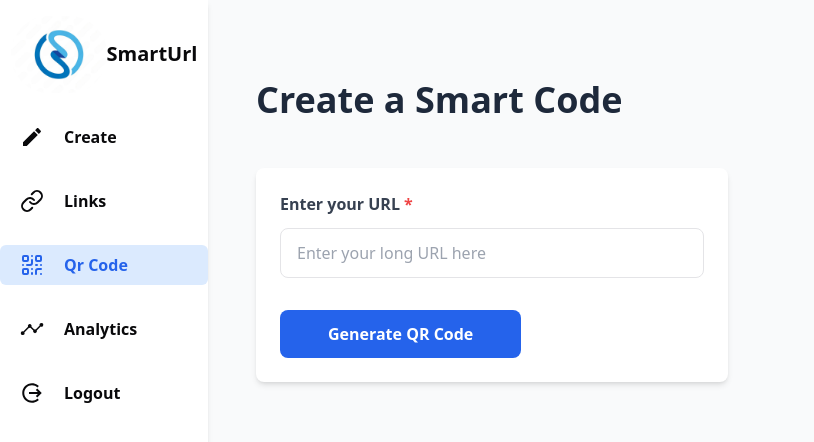
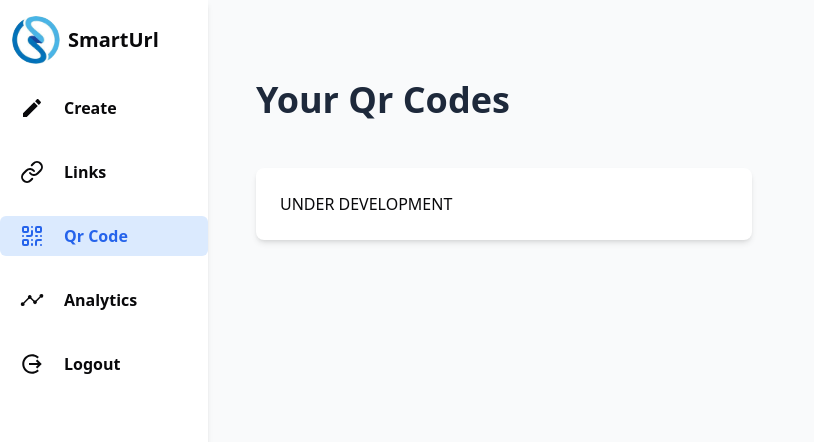
Before and after one commit to subhash18cH/SmartUrlAnalyserFrontend, a React (Vite) app: page /qr-code in a window 1280 px wide. Shown: the top 442 px of the page, without its empty margins (0-814 px from the left). Built offline with nearby package versions, Linux system fonts and the light colour scheme; no server answers; sample sign-in values are in the browser's storage.

Commit message:
build user qr code component

```diff
--- a/src/App.jsx
+++ b/src/App.jsx
@@ -9,6 +9,7 @@
 import { Toaster } from "react-hot-toast";
 import ProtectedRoute from "./components/ProtectedRoute";
 import LandingPage from "./components/LandingPage";
+import UserQrCodes from "./components/UserQrCodes";
 
 
 const App = () => {
@@ -36,16 +37,24 @@
             <Home />
           </ProtectedRoute>}
         />
-        <Route path='/create' element={
+        <Route path='/link-page/create' element={
           <ProtectedRoute>
             <Create />
           </ProtectedRoute>}
         />
-        <Route path='/qr-code' element={
+
+        <Route path='/qr-code/create' element={
           <ProtectedRoute>
             <QrCode />
           </ProtectedRoute>}
         />
+
+        <Route path='/qr-code' element={
+          <ProtectedRoute>
+            <UserQrCodes />
+          </ProtectedRoute>}
+        />
+
         <Route path='/link-page' element={
           <ProtectedRoute>
             <LinkPage />
--- a/src/components/CreateModal .jsx
+++ b/src/components/CreateModal .jsx
@@ -16,23 +16,25 @@
           <button
             onClick={() => {
               onClose();
-              navigate('/create');
+              navigate('/link-page/create');
             }}
-            className="w-full flex items-center justify-center gap-2 p-3 rounded-lg bg-blue-500 text-white hover:bg-blue-600 font-semibold"
+            className="w-full flex items-center pl-16 gap-2 p-3 rounded-lg bg-blue-600 text-white hover:bg-blue-700 font-semibold"
           >
-            <FiLink />
+            <FiLink className='text-xl' />
             Create Link
           </button>
+
           <button
             onClick={() => {
               onClose();
-              navigate('/qr-code');
+              navigate('/qr-code/create');
             }}
-            className="w-full flex items-center justify-center gap-2 p-3 rounded-lg bg-green-500 text-white hover:bg-green-600 font-semibold"
+            className="w-full flex items-center justify-center gap-2 p-3 rounded-lg bg-blue-600 text-white hover:bg-blue-700 font-semibold"
           >
             <QrCode />
             Create QR Code
           </button>
+
         </div>
 
         <button
--- a/src/components/Home.jsx
+++ b/src/components/Home.jsx
@@ -16,8 +16,10 @@
       <div className="bg-gray-50 min-h-screen">
         <Sidebar />
         <div className="flex justify-center">
+
           <div className="w-full sm:w-[90%] lg:w-[80%] rounded-lg flex flex-col p-4 sm:p-6
-            ml-0 sm:ml-16 md:ml-52 mt-16 sm:mt-14">
+            ml-0 sm:ml-16 md:ml-52 mt-16 sm:mt-2">
+            <h1 className='text-4xl font-semibold mb-8'>Your Activity</h1>
 
             <div className="grid grid-cols-1 sm:grid-cols-2 lg:grid-cols-3 gap-4 sm:gap-6 mb-6">
 
--- a/src/components/LinkPage.jsx
+++ b/src/components/LinkPage.jsx
@@ -22,7 +22,6 @@
       setLoading(false)
     }
   }
-
   useEffect(() => {
     getAllURLS()
   }, [])
@@ -30,12 +29,11 @@
   return (
     <div className='min-h-screen bg-gray-50'>
       <Sidebar />
-      {/* Main content area with responsive padding and width */}
       <div className='flex justify-center'>
         <div className='w-full px-4 sm:px-6 md:px-8 sm:ml-52 mt-16 sm:mt-12 max-w-7xl mx-auto'>
           <div className="w-full">
             {!loading && urls && urls.length > 0 && (
-              <h1 className='text-slate-800 text-2xl sm:text-3xl md:text-4xl font-semibold mb-6 sm:mb-12 px-2'>
+              <h1 className='text-slate-800 text-2xl sm:text-3xl md:text-4xl font-semibold mb-6 sm:mb-12 px-2 lg:ml-11 md:ml-7'>
                 SmartUrl Links
               </h1>
             )}
@@ -58,7 +56,7 @@
                     </div>
 
                     <div className='flex justify-center w-full'>
-                      <Link to="/create">
+                      <Link to="/link-page/create">
                         <button className='flex items-center px-3 sm:px-4 py-2 bg-blue-600 text-white rounded-lg
                           hover:bg-blue-700 transition-colors focus:outline-none focus:ring-2 focus:ring-blue-200'>
                           <FiFilePlus className='mr-2' size={20} />
--- a/src/components/Sidebar.jsx
+++ b/src/components/Sidebar.jsx
@@ -7,7 +7,7 @@
 import { IoMdCreate } from "react-icons/io";
 import { Link } from 'react-router-dom';
 import ButtonSide from './ButtonSide';
-import logo from '/src/assets/SmartUrlLogo.jpg';
+import logo from '/src/assets/logo.jpg';
 import CreateModal from './CreateModal ';
 
 const Sidebar = () => {
@@ -16,7 +16,6 @@
 
   return (
     <>
-      {/* Mobile Menu Button */}
       <button
         onClick={() => setIsMobileMenuOpen(!isMobileMenuOpen)}
         className="fixed top-4 left-4 z-50 p-2 rounded-lg bg-white shadow-md sm:hidden"
@@ -31,7 +30,6 @@
         </svg>
       </button>
 
-      {/* Main Sidebar */}
       <div className={`
         w-52 h-screen fixed flex flex-col justify-between py-4 bg-white shadow-md
         transform transition-transform duration-300 ease-in-out z-40
@@ -39,15 +37,15 @@
         sm:translate-x-0
       `}>
         <div className='flex flex-col justify-between'>
-          {/* Logo Section */}
-          <div className='flex justify-center items-center px-2'>
+
+          {/** Logo and name */}
+          <div className='flex pl-3 items-center px-2 gap-2'>
             <Link to="/home" className=''>
-              <img className='rounded-full w-16 sm:w-24' src={logo} alt="SmartUrl" />
+              <img className='rounded-full w-12 sm:w-12' src={logo} alt="SmartUrl" />
             </Link>
             <span className='text-lg sm:text-xl font-semibold'>SmartUrl</span>
           </div>
 
-          {/* Navigation Section */}
           <div className='flex flex-col space-y-4 sm:space-y-6 justify-center items-center mt-6'>
             <button
               onClick={() => {
--- /dev/null
+++ b/src/components/UserQrCodes.jsx
@@ -0,0 +1,67 @@
+import React, { useState } from 'react';
+import { QRCodeSVG } from 'qrcode.react';
+import Sidebar from './Sidebar';
+import toast from 'react-hot-toast';
+import api from './Api';
+
+const UserQrCodes = () => {
+  const [longURL, setLongURL] = useState('');
+  const [shortURL, setShortURL] = useState('');
+  const [showQR, setShowQR] = useState(false);
+  const [isLoading, setIsLoading] = useState(false);
+
+  const handleGenerate = async () => {
+    if (!longURL) {
+      toast.error('Please enter a URL!');
+      return;
+    }
+    try {
+      new URL(longURL);
+    } catch (e) {
+      toast.error('Please enter a valid URL!');
+      return;
+    }
+    setIsLoading(true);
+    try {
+      const response = await api.post('/api/url/shortUrl', null, {
+        params: {
+          LongUrl: longURL,
+        },
+      });
+
+      if (response.status === 200) {
+        toast.success("QR code generated successfully!")
+        setShortURL(`${import.meta.env.VITE_BACK_URL}/Sm/` + response.data);
+        setShowQR(true);
+      } else {
+        toast.error('Failed to generate short URL');
+      }
+    } catch (error) {
+      toast.error('Something went wrong!');
+    } finally {
+      setIsLoading(false);
+    }
+  };
+
+  return (
+    <div className='min-h-screen bg-gray-50'>
+      <Sidebar />
+      <div className="flex justify-center">
+        <div className="w-full max-w-6xl px-4 sm:px-6 md:px-8 sm:ml-56 mt-16 sm:mt-20">
+          <h1 className="text-slate-800 text-2xl sm:text-3xl md:text-4xl font-semibold mb-8 sm:mb-12">
+            Your Qr Codes
+          </h1>
+          <div className="flex flex-col lg:flex-row gap-8 lg:gap-12">
+            <div className="w-full lg:w-1/2">
+              <div className="bg-white p-4 sm:p-6 rounded-lg shadow-md">
+                <div>UNDER DEVELOPMENT</div>
+              </div>
+            </div>
+          </div>
+        </div>
+      </div>
+    </div>
+  );
+};
+
+export default UserQrCodes;
```
